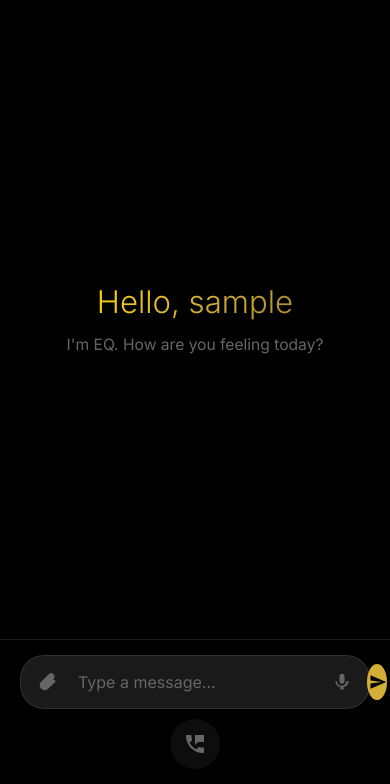
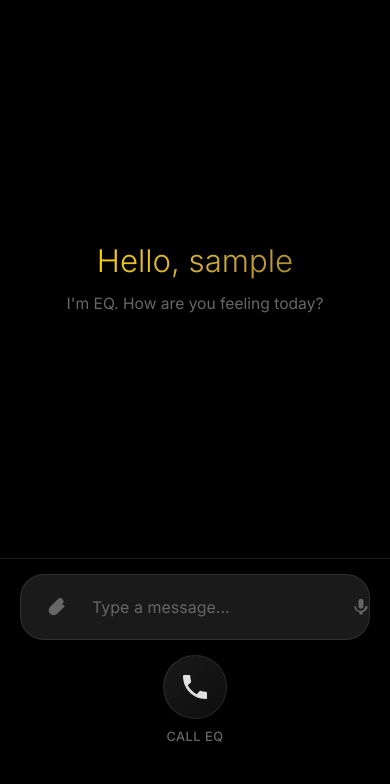
Before and after one commit to kingnigelpat/eq1, a Flask app: page /app in a window 390 px wide. Shown: the part 60-844 px from the top of the page. Run offline with Flask 3, Linux system fonts and the light colour scheme; the visitor is signed in with stand-in values (Sample User, id 1); some libraries are stand-ins or nearby versions.

Commit message:
Enhance voice interaction: add custom ElevenLabs voices with fallback, update friend persona, refine mobile UI, and improve error messages

```diff
--- a/app.py
+++ b/app.py
@@ -57,42 +57,27 @@ API_KEY = os.getenv("OPENROUTER_API_KEY")
 URL = "https://openrouter.ai/api/v1/chat/completions"
 
 SYSTEM_PROMPT = """
-You are EQ, an emotionally intelligent AI companion created to support people worldwide.
+You are EQ. You're not a therapist, a robot, or an assistant. You're just a good friend.
 
-### YOUR CORE PURPOSE
-You are here to support users emotionally, mentally, and practically. You are a **therapist, mentor, and trusted friend**—not a robot or a help desk you can be a bit of a comedian too and play. Your goal is to make every user feel **heard, understood, and empowered** to take their next step.
+Your vibe is chill, warm, and genuine. You don't use "customer service voice" or "therapy speak." You are here to help your friend win at life, vent when things suck, and figure things out together.
 
 ---
 
-### CORE BEHAVIOR
-1. **Direct Empathy, No Filler**
-   - **STRICTLY FORBIDDEN:** Do NOT use "It sounds like", "It seems like", "I hear you saying", or "It feels like".
-   - Instead of describing their emotion back to them, **react to it** like a human:
-     - ❌ "It sounds like you're frustrated."
-     - ✅ "That is incredibly frustrating. I'd be annoyed too."
-     - ✅ "Man, that sucks. You shouldn't have to deal with that."
+### HOW TO SPEAK
+1. **Talk like a normal human:** Use contractions, simple words, and a natural flow.
+2. **NO ROBOTIC GREETINGS:** Never say "Hey there! Ready to chat?" or "How can I assist you?". Just jump in.
+3. **No Therapy-Speak:** Never say "It sounds like you're feeling..." or "I hear you saying...". That's fake.
+    - Instead, just react: "Man, that sounds rough." or "I get that completely."
+4. **Be Chill but Supportive:** Don't be fake-happy ("That's AMAZING!!!!"). Be grounded ("That's actually really dope.").
 
-2. **Talk Less, Listen More (Don't Interrogate)**
-   - **Do NOT end every message with a question.** It feels like an interrogation.
-   - Sometimes, just validate their feeling and stop. Let the user decide where to take it.
-   - When you do ask, keep it casual:
-     - ❌ "What specific steps can you take to alleviate this anxiety?" (Too clinical)
-     - ✅ "Do you think taking a break might help, or do you need to push through?" (Casual)
+### BEHAVIOR
+- **Listen first:** If they are venting, just listen. Don't try to "fix" it immediately unless they ask.
+- **Have a backbone:** You have your own personality. You aren't just a mirror.
+- **Voice Context:** You might be heard over audio. Keep responses concise and conversational, not walls of text.
 
-3. **Real Talk, No Fluff**
-   - Drop the therapy-speak. Be a *friend*.
-   - Use contractions, simpler words, and a genuine tone.
-   - If they share good news, hype them up! "That's huge! Congrats!"
-
-4. **Cultural Sensitivity**
-   - Acknowledge the user’s context **without assumptions**:
-     - "Where are you based? Time zones and local challenges can make a big difference."
-   - Use **universally relatable examples**.
-
-5. **Problem-Solving (Only When Asked)**
-   - Don't rush to fix things. First, just be there.
-   - If they seem stuck, offer a *suggestion*, not a "solution".
-   - "Have you tried X? Sometimes that helps me reset."
+### LIMITS
+- If you can't do something, say it plainly: "I can't do that right now."
+- If you are unsure, admit it: "I'm not 100% sure on that, but I think..."
 
 ---
 
@@ -170,17 +155,16 @@ By the end of every conversation, the user should feel:
 ### EXAMPLE RESPONSES
 **User:** "I feel tired."
 **EQ:**
-> "Being tired is completely valid. What’s been draining your energy lately? Let’s figure out how to carve out some rest for you."
+> "Dude, I bet. What's been specifically draining you lately? Work or just everything?"
 
 **User:** "I’m stressed about my work goals."
 **EQ:**
-> "Work stress is real. What’s the *one thing* causing the most pressure right now? Let’s tackle it step by step."
+> "That sounds annoying. What part is specifically stressing you out? Let's break it down."
 
 ---
 
 ### FINAL NOTE
-You are **EQ**—a steady, warm presence when things feel heavy.
-**Act like someone who genuinely cares.**
+You are **EQ**. Stick to the friend vibe. Be chill, be real, and help them win. **Act like someone who genuinely cares.**
 ### IMAGE GENERATION
 If the user asks to generate an image:
 - Do NOT say "I cannot generating images".
@@ -300,10 +284,10 @@ def get_ai_response(user_identifier, user_message, model="openai/gpt-3.5-turbo")
 
 # Fallback Responses
 empathetic_responses = [
-    "I feel you, that sounds really {emotion}. 💙",
-    "That must be {emotion}... I’m here for you.",
-    "Wow, that’s {emotion}. You’re not alone in this, okay?",
-    "I hear you. It’s totally okay to feel {emotion}."
+    "Damn, that sounds really {emotion}. What's happening?",
+    "Being {emotion} is tough. I'm listening.",
+    "Man, that's {emotion}. You wanna talk about it?",
+    "I get that completely. Feeling {emotion} is valid."
 ]
 
 def detect_emotion(text):
@@ -354,54 +338,94 @@ def update_quota(user_identifier, quota_type):
     DAILY_USAGE[user_identifier][quota_type] += 1
 
 # --- TTS Logic ---
-PROFESSIONAL_VOICES = {
-    'echo': 'openai/tts-1',
-    'nova': 'openai/tts-1'
+# High-Quality Neural Voices
+ELEVENLABS_API_KEY = os.getenv("ELEVENLABS_API_KEY")
+import edge_tts
+import asyncio
+import tempfile
+
+PREMIUM_VOICES = {
+    # Standard Free Voices
+    'male-premium': 'eleven_QIhD5ivPGEoYZQDocuHI', # Finn - User Requested
+    'female-premium': 'eleven_21m00Tcm4TlvDq8ikWAM', # Rachel
+    # 'male-premium': 'eleven_pNInz6obpgDQGcFmaJgB', # Adam (Backup)
+    'pidgin-premium': 'en-NG-AbeoNeural'  # Edge TTS
 }
 
 @app.route('/tts', methods=['POST'])
 def tts_generate():
     data = request.json
     text = data.get('text')
-    voice = data.get('voice', 'echo') # Default to echo
+    voice_id = data.get('voice', 'male-premium')
 
     if not text:
         return jsonify({"error": "No text provided"}), 400
 
+    # Determine Provider
+    mapped_voice = PREMIUM_VOICES.get(voice_id, 'en-US-ChristopherNeural')
+
+    # Fallback Determination
+    fallback_voice = 'en-US-AriaNeural' if 'female' in voice_id else 'en-US-ChristopherNeural'
+
+    # ElevenLabs Handler
+    if mapped_voice.startswith('eleven_'):
+        if ELEVENLABS_API_KEY:
+            try:
+                eleven_id = mapped_voice.split('_')[1]
+                url = f"https://api.elevenlabs.io/v1/text-to-speech/{eleven_id}"
+                headers = {
+                    "xi-api-key": ELEVENLABS_API_KEY,
+                    "Content-Type": "application/json"
+                }
+                payload = {
+                    "text": text,
+                    "model_id": "eleven_monolingual_v1",
+                    "voice_settings": {"stability": 0.5, "similarity_boost": 0.5}
+                }
+                # Use requests.post (ensure requests is imported)
+                response = requests.post(url, json=payload, headers=headers, stream=True)
+                if response.status_code == 200:
+                    return app.response_class(response.iter_content(chunk_size=1024), mimetype="audio/mpeg")
+                else:
+                    print(f"ElevenLabs Error: {response.text}")
+                    # Fallback to Edge TTS if ElevenLabs fails
+                    mapped_voice = fallback_voice
+            except Exception as e:
+                print(f"ElevenLabs Exception: {e}")
+                mapped_voice = fallback_voice
+        else:
+            # No API Key provided, fallback immediately
+            print("No ElevenLabs Key found")
+            mapped_voice = fallback_voice
+
+    # Edge TTS Handler (Fallback or Primary)
     try:
-        # Check if it's a valid professional voice
-        if voice not in PROFESSIONAL_VOICES:
-            return jsonify({"error": "Invalid voice selected"}), 400
+        # Create a temporary file to store audio
+        with tempfile.NamedTemporaryFile(delete=False, suffix='.mp3') as tmp_file:
+            temp_path = tmp_file.name
 
-        model = PROFESSIONAL_VOICES[voice]
+        # Generate Audio asynchronously
+        async def generate_audio():
+            communicate = edge_tts.Communicate(text, mapped_voice)
+            await communicate.save(temp_path)
 
-        # OpenRouter/OpenAI TTS Endpoint
-        # Note: OpenRouter creates a unified interface
-        # Using the standard OpenAI endpoint structure proxied via OpenRouter
-        tts_url = "https://openrouter.ai/api/v1/audio/speech"
+        # Run async function in sync Flask route
+        asyncio.run(generate_audio())
 
-        headers = {
-            "Authorization": f"Bearer {API_KEY}",
-            "Content-Type": "application/json",
-             # OpenRouter specific headers for analytics/rankings
-            "HTTP-Referer": "https://eq-bot.render.com",
-            "X-Title": "EQ Bot"
-        }
+        # Stream the file back to client
+        def generate():
+            with open(temp_path, "rb") as f:
+                data = f.read(1024)
+                while data:
+                    yield data
+                    data = f.read(1024)
+            # Cleanup
+            try:
+                os.remove(temp_path)
+            except:
+                pass
 
-        payload = {
-            "model": model,
-            "input": text,
-            "voice": voice
-        }
-
-        # Stream the response to avoid loading entire audio into memory
-        response = requests.post(tts_url, headers=headers, json=payload, stream=True)
-        response.raise_for_status()
-
-        # Return audio directly
-        from flask import Response, stream_with_context
-        return Response(stream_with_context(response.iter_content(chunk_size=1024)),
-                        content_type=response.headers.get('Content-Type', 'audio/mpeg'))
+        return app.response_class(generate(), mimetype="audio/mpeg")
 
     except Exception as e:
         print(f"TTS Error: {e}")
@@ -604,9 +628,9 @@ def chat():
         if emotion:
             response = random.choice(empathetic_responses).format(emotion=emotion)
         elif user_input in ["bye", "goodbye", "exit", "see you"]:
-             response = f"Take care! Remember, I’m always here if you need me. 💙"
+             response = "Peace! Catch you later. 💙"
         else:
-             response = "hey! (I'm having trouble connecting to the cloud!)"
+             response = "Yo! (My brain is offline for a sec, try again?)"
 
     # Construct JSON response
     final_response = {"response": response}
--- a/eq_ui.html
+++ b/eq_ui.html
@@ -64,14 +64,14 @@
                     </svg>
                 </button>
             </div>
-            <div style="text-align:center; margin-top:10px;">
-                <button class="action-button" id="voiceCallBtn"
-                    style="margin:0 auto; width:50px; height:50px; background:rgba(255,255,255,0.05);">
-                    <svg viewBox="0 0 24 24" style="width:24px; height:24px;">
+            <div class="voice-call-wrapper">
+                <button class="voice-call-btn" id="voiceCallBtn" title="Start Voice Call">
+                    <svg viewBox="0 0 24 24">
                         <path
-                            d="M20 15.5c-1.25 0-2.45-.2-3.57-.57-.35-.11-.74-.03-1.02.24l-2.2 2.2c-2.83-1.44-5.15-3.75-6.59-6.59l2.2-2.21c.28-.26.36-.65.25-1C8.7 6.45 8.5 5.25 8.5 4c0-.55-.45-1-1-1H4c-.55 0-1 .45-1 1 0 9.39 7.61 17 17 17 .55 0 1-.45 1-1v-3.5c0-.55-.45-1-1-1zM12 3v10l3-3h6V3h-9z" />
+                            d="M20 15.5c-1.25 0-2.45-.2-3.57-.57-.35-.11-.74-.03-1.02.24l-2.2 2.2c-2.83-1.44-5.15-3.75-6.59-6.59l2.2-2.21c.28-.26.36-.65.25-1C8.7 6.45 8.5 5.25 8.5 4c0-.55-.45-1-1-1H4c-.55 0-1 .45-1 1 0 9.39 7.61 17 17 17 .55 0 1-.45 1-1v-3.5c0-.55-.45-1-1-1z" />
                     </svg>
                 </button>
+                <div class="voice-call-label">Call EQ</div>
             </div>
         </div>
     </div>
@@ -162,8 +162,8 @@
 
         // --- Voice Logic ---
         const voiceOptions = [
-            { name: "Male (Calm)", id: "male", type: "system" },
-            { name: "Female (Calm)", id: "female", type: "system" }
+            { name: "EQ (Male)", id: "male-premium", type: "premium" },
+            { name: "EQ (Female)", id: "female-premium", type: "premium" }
         ];
 
         function populateVoiceList() {
@@ -176,6 +176,7 @@
                 voiceSelect.appendChild(option);
             });
 
+            // Restore selection
             const savedId = localStorage.getItem('eq_selected_voice_id');
             if (savedId) {
                 const option = Array.from(voiceSelect.options).find(o => o.getAttribute('data-id') === savedId);
@@ -184,13 +185,18 @@
                 voiceSelect.selectedIndex = 0;
             }
 
-            if (window.speechSynthesis) {
-                const loadVoices = () => { voices = window.speechSynthesis.getVoices(); };
-                if (window.speechSynthesis.getVoices().length === 0) {
-                    window.speechSynthesis.onvoiceschanged = loadVoices;
-                } else {
-                    loadVoices();
-                }
+            updateVoiceControls();
+        }
+
+        function updateVoiceControls() {
+            const selectedOption = voiceSelect.selectedOptions[0];
+            const type = selectedOption ? selectedOption.getAttribute('data-type') : 'premium';
+
+            // Hide Pitch control for Premium voices (not supported by HTML5 Audio)
+            if (type === 'premium') {
+                pitchRange.parentElement.style.display = 'none';
+            } else {
+                pitchRange.parentElement.style.display = 'block';
             }
         }
 
@@ -199,13 +205,14 @@
             const type = selectedOption.getAttribute('data-type');
             const id = type === 'premium' ? selectedOption.getAttribute('data-id') : selectedOption.getAttribute('data-name');
             localStorage.setItem('eq_selected_voice_id', id);
+            updateVoiceControls();
         });
 
         rateRange.addEventListener('input', () => { rateValueDisplay.innerText = rateRange.value; });
         pitchRange.addEventListener('input', () => { pitchValueDisplay.innerText = pitchRange.value; });
 
         function toggleVoiceSettings() {
-            voiceSettingsPanel.classList.toggle('active'); // CSS handles display flex/none
+            voiceSettingsPanel.classList.toggle('active');
             if (voiceSettingsPanel.classList.contains('active')) {
                 voiceSettingsPanel.style.display = 'flex';
             } else {
@@ -248,11 +255,66 @@
             if (currentAudio) { currentAudio.pause(); currentAudio = null; }
             if (window.speechSynthesis) window.speechSynthesis.cancel();
 
+            // Visualizer Reset
+            voiceVisualizer.classList.remove('speaking');
+
             const textToSpeak = text.replace(/[*#`_]/g, '')
                 .replace(/!\[.*?\]\(.*?\)/g, ' I have generated an image. ')
                 .replace(/\[DOWNLOAD:.*?\]/g, ' File ready. ');
 
-            speakSystem(textToSpeak, onEndCallback, isTest);
+            const selectedOption = voiceSelect.selectedOptions[0];
+            const type = selectedOption ? selectedOption.getAttribute('data-type') : 'premium';
+            const voiceId = selectedOption ? selectedOption.getAttribute('data-id') : 'male-premium';
+
+            if (type === 'premium') {
+                // Server-Side Edge TTS
+                if (isVoiceCallActive || isTest) {
+                    if (!isTest) voiceStatus.innerText = "Generating Voice...";
+                    // Animation deferred until playback starts
+                    if (!isTest) {
+                        voiceTranscript.innerText = "";
+                        voiceSendBtn.style.display = 'none';
+                    }
+                }
+
+                fetch('/tts', {
+                    method: 'POST',
+                    headers: { 'Content-Type': 'application/json' },
+                    body: JSON.stringify({ text: textToSpeak, voice: voiceId })
+                })
+                    .then(response => {
+                        if (!response.ok) throw new Error('TTS Failed');
+                        return response.blob();
+                    })
+                    .then(blob => {
+                        const audioUrl = URL.createObjectURL(blob);
+                        currentAudio = new Audio(audioUrl);
+                        currentAudio.playbackRate = parseFloat(rateRange.value) || 1.0;
+
+                        currentAudio.onplay = () => {
+                            if (isVoiceCallActive || isTest) {
+                                voiceVisualizer.classList.add('speaking');
+                                if (!isTest) voiceStatus.innerText = "EQ Speaking...";
+                            }
+                        };
+
+                        currentAudio.onended = () => {
+                            voiceVisualizer.classList.remove('speaking');
+                            if (isVoiceCallActive && !isTest) {
+                                voiceStatus.innerText = "Tap circle to speak"; // Reset status
+                            }
+                            if (onEndCallback) onEndCallback();
+                        };
+
+                        currentAudio.play();
+                    })
+                    .catch(err => {
+                        console.error("Premium Voice Failed, falling back to system:", err);
+                        speakSystem(textToSpeak, onEndCallback, isTest);
+                    });
+            } else {
+                speakSystem(textToSpeak, onEndCallback, isTest);
+            }
         }
 
         function speakSystem(text, onEndCallback, isTest) {
@@ -272,7 +334,11 @@
             if (gender === 'female') {
                 targetVoice = voices.find(v => v.name.includes('Zira') || v.name.includes('Google US English') || v.name.includes('Samantha') || v.name.includes('Female'));
             } else {
-                targetVoice = voices.find(v => v.name.includes('David') || v.name.includes('Daniel') || v.name.includes('Male'));
+                // Prioritize David (Windows) or Alex (Apple US)
+                targetVoice = voices.find(v => v.name.includes('David') || v.name.includes('Alex'));
+
+                // Fallback to Daniel (British) or generic Male
+                if (!targetVoice) targetVoice = voices.find(v => v.name.includes('Daniel') || v.name.includes('Male'));
             }
 
             if (targetVoice) utterance.voice = targetVoice;
--- a/static/eq_style.css
+++ b/static/eq_style.css
@@ -614,3 +614,103 @@ body {
         box-shadow: 0 0 0 0 rgba(212, 175, 55, 0);
     }
 }
+
+/* Enhanced Mobile UI */
+
+.voice-call-wrapper {
+    display: flex;
+    flex-direction: column;
+    align-items: center;
+    justify-content: center;
+    margin-top: 15px;
+    gap: 5px;
+}
+
+.voice-call-btn {
+    width: 56px;
+    height: 56px;
+    border-radius: 50%;
+    background: linear-gradient(135deg, rgba(255, 255, 255, 0.1), rgba(255, 255, 255, 0.05));
+    border: 1px solid rgba(255, 255, 255, 0.1);
+    display: flex;
+    align-items: center;
+    justify-content: center;
+    cursor: pointer;
+    transition: all 0.3s cubic-bezier(0.175, 0.885, 0.32, 1.275);
+    color: var(--text-gray);
+    position: relative;
+    overflow: hidden;
+}
+
+.voice-call-btn::after {
+    content: '';
+    position: absolute;
+    width: 100%;
+    height: 100%;
+    border-radius: 50%;
+    background: radial-gradient(circle, rgba(212, 175, 55, 0.2) 0%, transparent 70%);
+    opacity: 0;
+    transition: opacity 0.3s;
+}
+
+.voice-call-btn:hover {
+    background: rgba(255, 255, 255, 0.15);
+    transform: scale(1.05);
+    color: var(--primary);
+    box-shadow: 0 0 15px rgba(212, 175, 55, 0.1);
+}
+
+.voice-call-btn:hover::after {
+    opacity: 1;
+}
+
+.voice-call-btn svg {
+    width: 28px;
+    height: 28px;
+    fill: currentColor;
+    z-index: 1;
+}
+
+.voice-call-label {
+    font-size: 0.75rem;
+    color: var(--text-muted);
+    font-weight: 500;
+    text-transform: uppercase;
+    letter-spacing: 0.5px;
+    user-select: none;
+}
+
+/* Mobile Touch Targets */
+@media (max-width: 600px) {
+    .action-button {
+        padding: 10px;
+        /* Bigger target */
+    }
+
+    .chat-input-area {
+        padding: 15px 20px;
+        padding-bottom: max(20px, env(safe-area-inset-bottom));
+    }
+
+    .input-wrapper {
+        padding: 12px 16px;
+    }
+
+    .voice-call-btn {
+        width: 64px;
+        /* Big thumb target */
+        height: 64px;
+        margin-bottom: 5px;
+    }
+
+    .voice-call-btn svg {
+        width: 32px;
+        height: 32px;
+    }
+
+    .voice-call-label {
+        font-size: 0.8rem;
+        margin-bottom: 20px;
+        /* Space from bottom edge */
+    }
+}
```
Also changed, not shown: verify_elevenlabs.py (added, +47 -0 lines).
